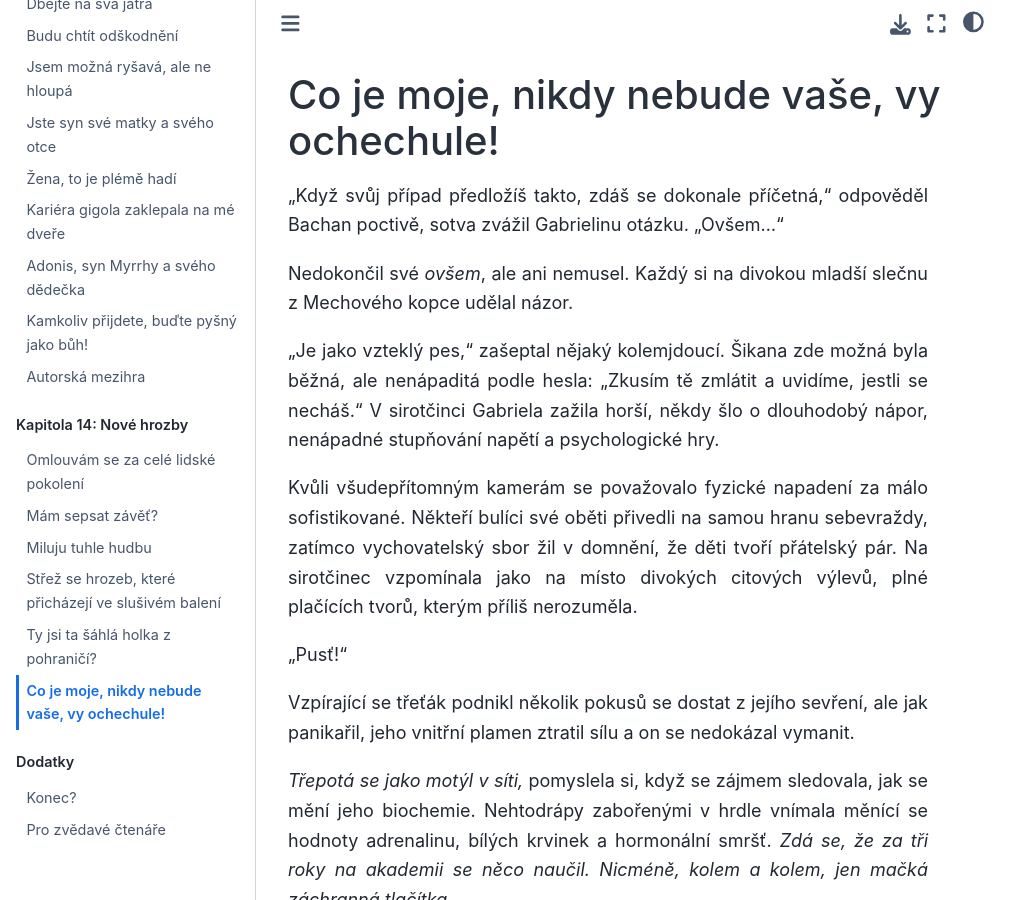
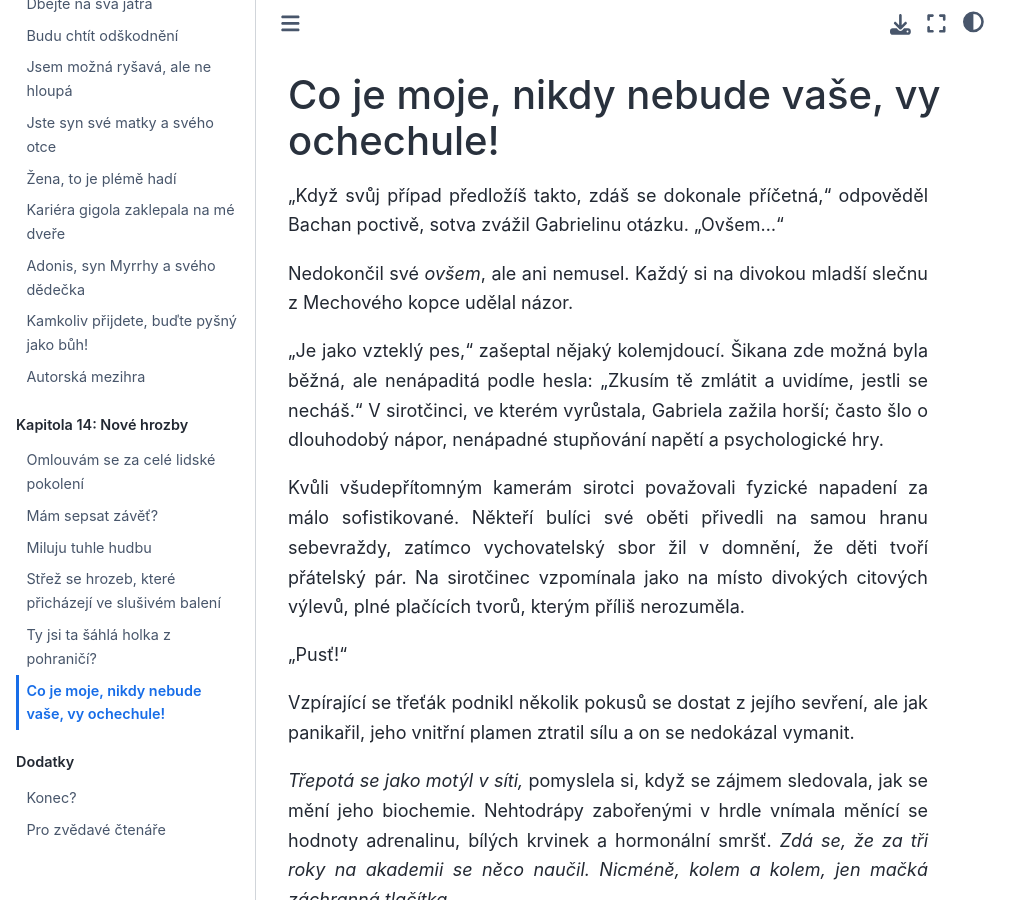
Before and after one commit to hanpari/sest-spolecniku, a Sphinx documentation site: the page built from source/sest_spolecniku/014-nove-hrozby/06.md, in a window 1280 px wide and 900 px high. Shown: the whole window, without its empty margins (0-1031 px from the left). Built offline with Sphinx 7.4.7 and the Sphinx Book theme 1.1.4, drawn with Linux system fonts in a browser that asks for light colours; pages that are not in the unit, such as notebooks, are missing from menus.

Commit message:
Update 06.md

```diff
--- a/source/sest_spolecniku/014-nove-hrozby/06.md
+++ b/source/sest_spolecniku/014-nove-hrozby/06.md
@@ -4,9 +4,9 @@
 
 Nedokončil své *ovšem*, ale ani nemusel. Každý si na divokou mladší slečnu z Mechového kopce udělal názor.
 
-"Je jako vzteklý pes," zašeptal nějaký kolemjdoucí. Šikana zde možná byla běžná, ale nenápaditá podle hesla: "Zkusím tě zmlátit a uvidíme, jestli se necháš." V sirotčinci Gabriela zažila horší, někdy šlo o dlouhodobý nápor, nenápadné stupňování napětí a psychologické hry.
+"Je jako vzteklý pes," zašeptal nějaký kolemjdoucí. Šikana zde možná byla běžná, ale nenápaditá podle hesla: "Zkusím tě zmlátit a uvidíme, jestli se necháš." V sirotčinci, ve kterém vyrůstala, Gabriela zažila horší; často šlo o dlouhodobý nápor, nenápadné stupňování napětí a psychologické hry.
 
-Kvůli všudepřítomným kamerám se považovalo fyzické napadení za málo sofistikované.  Někteří bulíci své oběti přivedli na samou hranu sebevraždy, zatímco vychovatelský sbor žil v domnění, že děti tvoří přátelský pár. Na sirotčinec vzpomínala jako na místo divokých citových výlevů, plné plačících tvorů, kterým příliš nerozuměla.
+Kvůli všudepřítomným kamerám sirotci považovali fyzické napadení za málo sofistikované.  Někteří bulíci své oběti přivedli na samou hranu sebevraždy, zatímco vychovatelský sbor žil v domnění, že děti tvoří přátelský pár. Na sirotčinec vzpomínala jako na místo divokých citových výlevů, plné plačících tvorů, kterým příliš nerozuměla.
 
 "Pusť!"
 
```
